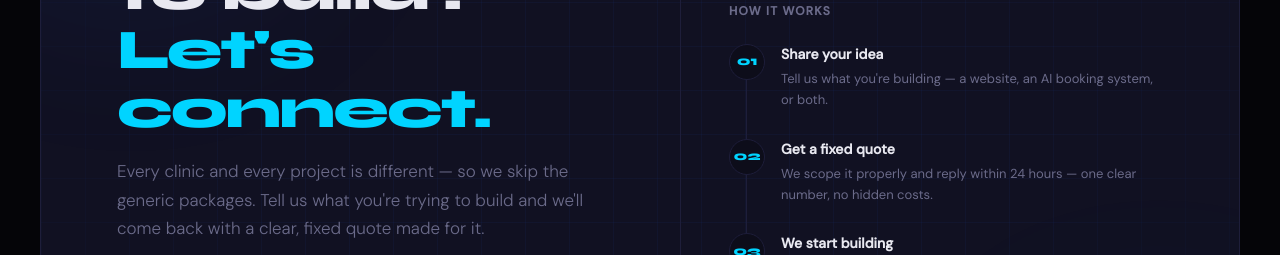
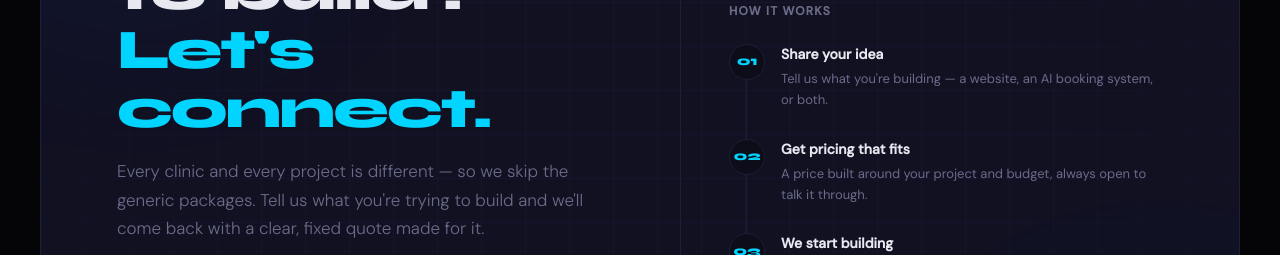
Before and after one commit to Kushdeveloper68/ayiksolution, a React (Vite) app: page / in a window 1280 px wide. Shown: the part 6960-7215 px from the top of the page. Built offline with nearby package versions, Linux system fonts and the light colour scheme.

Commit message:
title changed

```diff
--- a/src/components/Pricing.tsx
+++ b/src/components/Pricing.tsx
@@ -12,8 +12,8 @@ const steps = [
   },
   {
     num: '02',
-    title: 'Get a fixed quote',
-    desc: 'We scope it properly and reply within 24 hours — one clear number, no hidden costs.',
+    title: 'Get pricing that fits',
+    desc: 'A price built around your project and budget, always open to talk it through.',
   },
   {
     num: '03',
```
